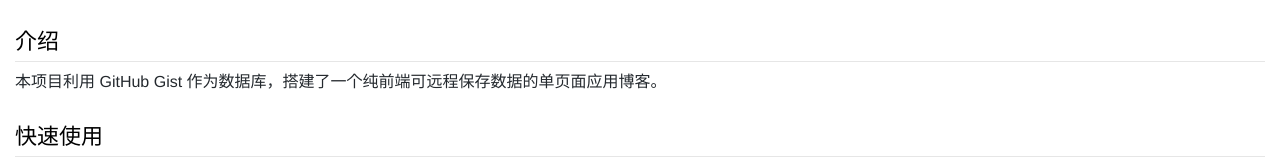
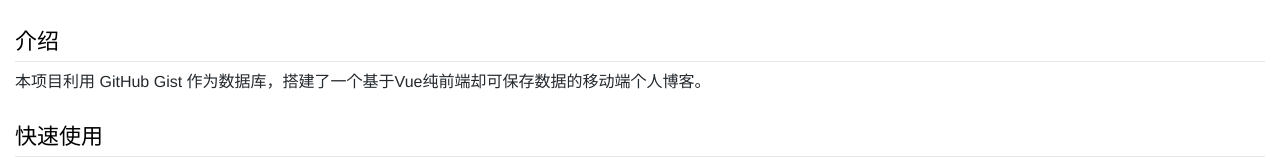
Before and after one commit to Lkzai/my-vue-blog, a Vue app: page /#/read in a window 1280 px wide. Shown: the part 151-311 px from the top of the page. Built offline with nearby package versions, Linux system fonts and the light colour scheme.

Commit message:
修改readme，修改axios请求成功后调用tips组件的时机

```diff
--- a/src/App.vue
+++ b/src/App.vue
@@ -84,16 +84,15 @@
               if (this.usernameValue === res.data.login) {
                 this.$store.commit('SET_USER', res.data);
                 this.$store.commit('SET_TOKEN', this.tokenValue);
+                this.$tips('绑定成功', 'correct', 2000);
+                done()
+                this.$refs.usernameInputRef.doExit()
+                this.$refs.passwordInputRef.doExit()
+                this.$router.push('/');
               } else {
                 this.$tips('用户名与Token不一致', 'wrong', 2000);
                 done(false)
               }
-            }).then(() => {
-              this.$tips('绑定成功', 'correct', 2000);
-              done()
-              this.$refs.usernameInputRef.doExit()
-              this.$refs.passwordInputRef.doExit()
-              this.$router.push('/');
             }).catch(() => {
               this.$tips('绑定失败', 'wrong', 2000);
               done(false)
--- a/src/views/Followers.vue
+++ b/src/views/Followers.vue
@@ -28,7 +28,6 @@
         this.$tips('正在加载', 'loading');
         this.$ajax.get(`https://api.github.com/users/${this.$store.state.user.login}/followers?time=${new Date().getTime()}`).then((res) => {
           this.$store.commit('SET_FOLLOWERS', res.data);
-        }).then(() => {
           this.$tips('加载成功', 'correct', 2000);
         }).catch(() => {
           this.$tips('加载失败', 'wrong', 2000);
--- a/src/views/Following.vue
+++ b/src/views/Following.vue
@@ -28,7 +28,6 @@
         this.$tips('正在加载', 'loading');
         this.$ajax.get(`https://api.github.com/users/${this.$store.state.user.login}/following?time=${new Date().getTime()}`).then((res) => {
           this.$store.commit('SET_FOLLOWING', res.data);
-        }).then(() => {
           this.$tips('加载成功', 'correct', 2000);
         }).catch(() => {
           this.$tips('加载失败', 'wrong', 2000);
--- a/src/views/Home.vue
+++ b/src/views/Home.vue
@@ -90,7 +90,6 @@
           this.$ajax.delete(`https://api.github.com/gists/${this.currentId}?access_token=${this.$store.state.token}`).then(() => {
             this.$store.commit('DELETE_BLOG', this.currentId)
             this.$store.commit('DELETE_DETAILS', this.currentId)
-          }).then(()=>{
             this.$tips('删除成功', 'correct', 2000);
             done();
           }).catch(() => {
--- a/src/views/Read.vue
+++ b/src/views/Read.vue
@@ -17,7 +17,7 @@
                             介绍
                         </div>
                         <div class="read-detail">
-                            本项目利用 GitHub Gist 作为数据库，搭建了一个纯前端可远程保存数据的单页面应用博客。
+                            本项目利用 GitHub Gist 作为数据库，搭建了一个基于Vue纯前端却可保存数据的移动端个人博客。
                         </div>
                     </div>
                     <div class="read-main-item">
```
Also changed, not shown: 1 other file (tests, documents, lock files or other folders).
